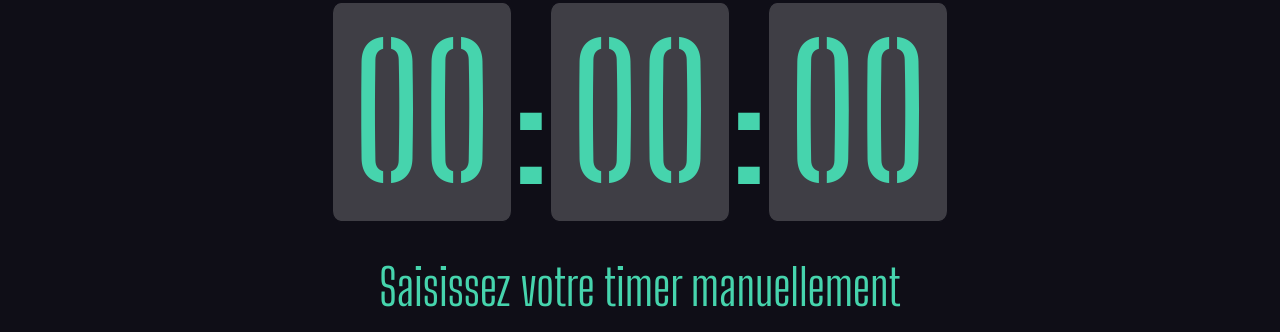
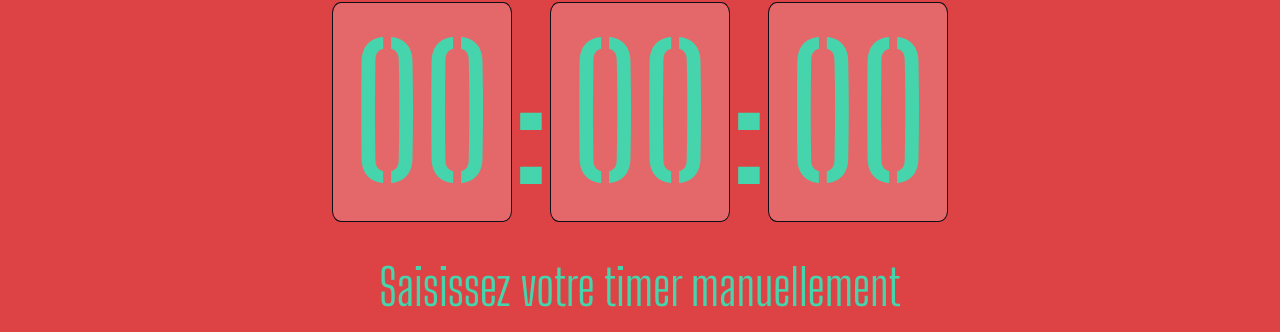
Before and after one commit to ValouZ/Timer, a plain HTML site: page index.html in a window 1280 px wide. Shown: the part 468-800 px from the top of the page. Drawn offline with Linux system fonts and the light colour scheme.

Commit message:
change background color (test)

```diff
--- a/style.css
+++ b/style.css
@@ -16,7 +16,8 @@
 }
 
 body{
-    background: #0F0E17;
+    /* background: #0F0E17; */
+    background: #dd4244;
 }
 
 .timer-btn{
```
